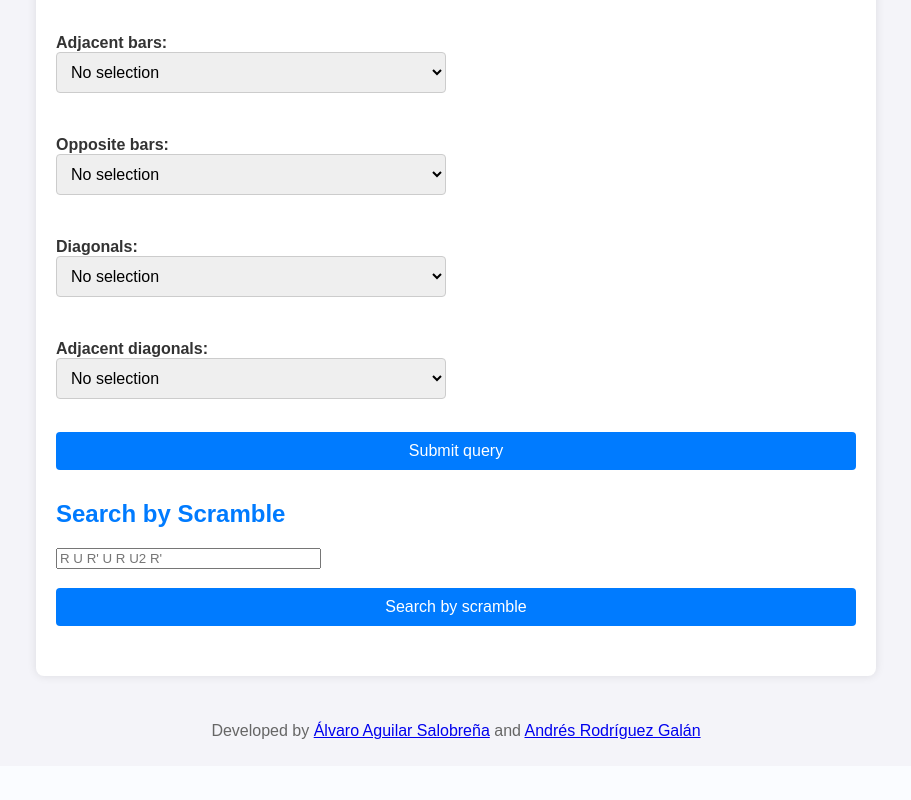
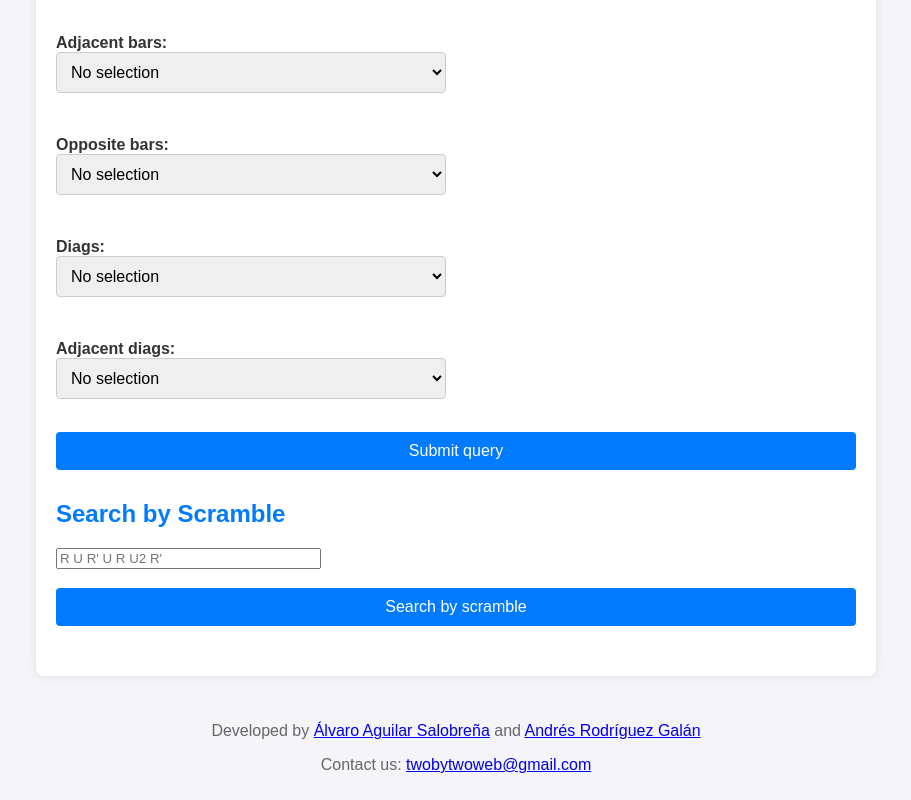
Before and after one commit to armador1/2x2web_New, a Flask app: page / in a window 1280 px wide. Shown: the part 813-1613 px from the top of the page, without its empty margins (184-1095 px from the left). Before the commit the page ends 1552 px from the top, so only its background shows below. Run offline with Flask 3, Linux system fonts and the light colour scheme.

Commit message:
Add files via upload

```diff
--- a/templates/index.html
+++ b/templates/index.html
@@ -15,6 +15,7 @@
         <h1>Optimal 2x2x2 Cube</h1>
     </header>
 
+    <main>
         <div class="container">
             <a href="{{ url_for('info') }}" class="back-link">How does this work?</a>
             <form action="/search" method="POST">
@@ -56,7 +57,7 @@
                                 <option value="12">12</option>
                             </select>
                         </label><br>
-                    <label>Diagonals:
+                        <label>Diags:
                             <select id="Diag" onchange="updateHiddenInput('Diag')">
                                 <option value="">No selection</option>
                                 {% for i in range(0, 9) %}
@@ -64,7 +65,7 @@
                                 {% endfor %}
                             </select>
                         </label><br>
-                    <label>Adjacent diagonals:
+                        <label>Adjacent diags:
                             <select id="ADiag" onchange="updateHiddenInput('ADiag')">
                                 <option value="">No selection</option>
                                 {% for i in range(0, 7) %}
@@ -101,9 +102,11 @@
                 <input type="submit" value="Search by scramble">
             </form>
         </div>
+    </main>
 
     <footer style="background-color: #f4f4f9; text-align: center; padding: 10px; margin-top: 20px; color: #666;">
         <p>Developed by <a href="https://www.worldcubeassociation.org/persons/2015SALO01" target="_blank">Álvaro Aguilar Salobreña</a> and <a href="https://www.worldcubeassociation.org/persons/2016GALA04" target="_blank">Andrés Rodríguez Galán</a></p>
+        <p>Contact us: <a href= "mailto:twobytwoweb@gmail.com">twobytwoweb@gmail.com</a></p>
     </footer>
 
     <!-- JavaScript para actualizar el valor del campo oculto -->
--- a/templates/info.html
+++ b/templates/info.html
@@ -128,6 +128,7 @@
 
     <footer style="background-color: #f4f4f9; text-align: center; padding: 10px; margin-top: 20px; color: #666;">
         <p>Developed by <a href="https://www.worldcubeassociation.org/persons/2015SALO01" target="_blank">Álvaro Aguilar Salobreña</a> and <a href="https://www.worldcubeassociation.org/persons/2016GALA04" target="_blank">Andrés Rodríguez Galán</a></p>
+        <p>Contact us: <a href= "mailto:twobytwoweb@gmail.com">twobytwoweb@gmail.com</a></p>
     </footer>
 
 </body>
--- a/templates/search.html
+++ b/templates/search.html
@@ -15,6 +15,7 @@
         <h1>Optimal 2x2x2 Cube</h1>
     </header>
 
+    <main>
         <div class="container">
             <a href="{{ url_for('index') }}" class="back-link">Return to main page</a>
             {% if results_missing_states %}
@@ -73,9 +74,11 @@
             <a href="{{ url_for('index') }}" class="back-link">Return to main page</a>
 
         </div>
+    </main>
 
     <footer style="background-color: #f4f4f9; text-align: center; padding: 10px; margin-top: 20px; color: #666;">
         <p>Developed by <a href="https://www.worldcubeassociation.org/persons/2015SALO01" target="_blank">Álvaro Aguilar Salobreña</a> and <a href="https://www.worldcubeassociation.org/persons/2016GALA04" target="_blank">Andrés Rodríguez Galán</a></p>
+        <p>Contact us: <a href= "mailto:twobytwoweb@gmail.com">twobytwoweb@gmail.com</a></p>
     </footer>
 
 </body>
--- a/templates/state_details.html
+++ b/templates/state_details.html
@@ -86,6 +86,11 @@
 
     </main>
 
+    <footer style="background-color: #f4f4f9; text-align: center; padding: 10px; margin-top: 20px; color: #666;">
+        <p>Developed by <a href="https://www.worldcubeassociation.org/persons/2015SALO01" target="_blank">Álvaro Aguilar Salobreña</a> and <a href="https://www.worldcubeassociation.org/persons/2016GALA04" target="_blank">Andrés Rodríguez Galán</a></p>
+        <p>Contact us: <a href= "mailto:twobytwoweb@gmail.com">twobytwoweb@gmail.com</a></p>
+    </footer>
+
     <script>
         let currentStateId = "{{ state }}";  // Guardar el estado actual
         let currentSolutions = "{{ solutions }}";
```
Lines whose indentation alone changed are shown as unchanged.
